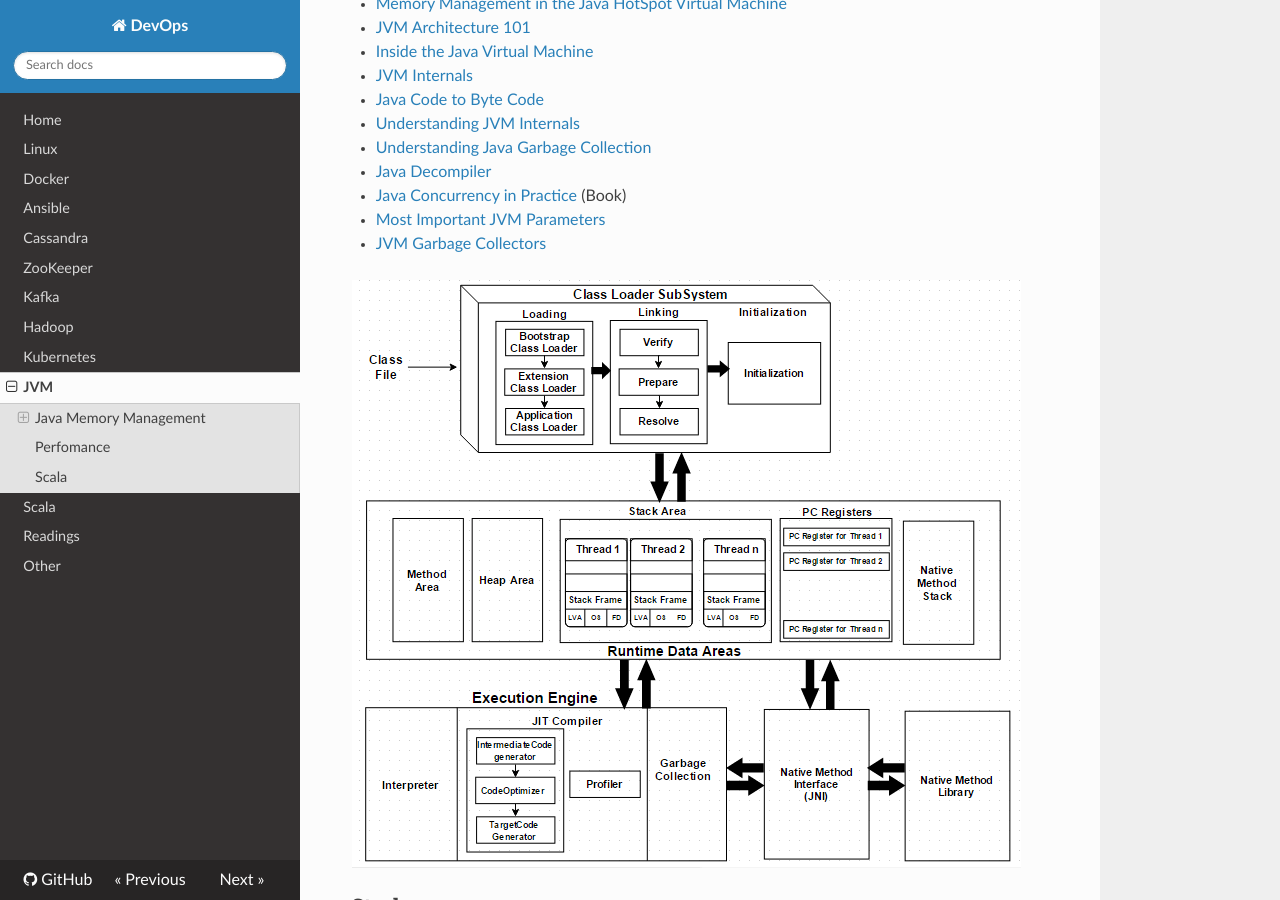
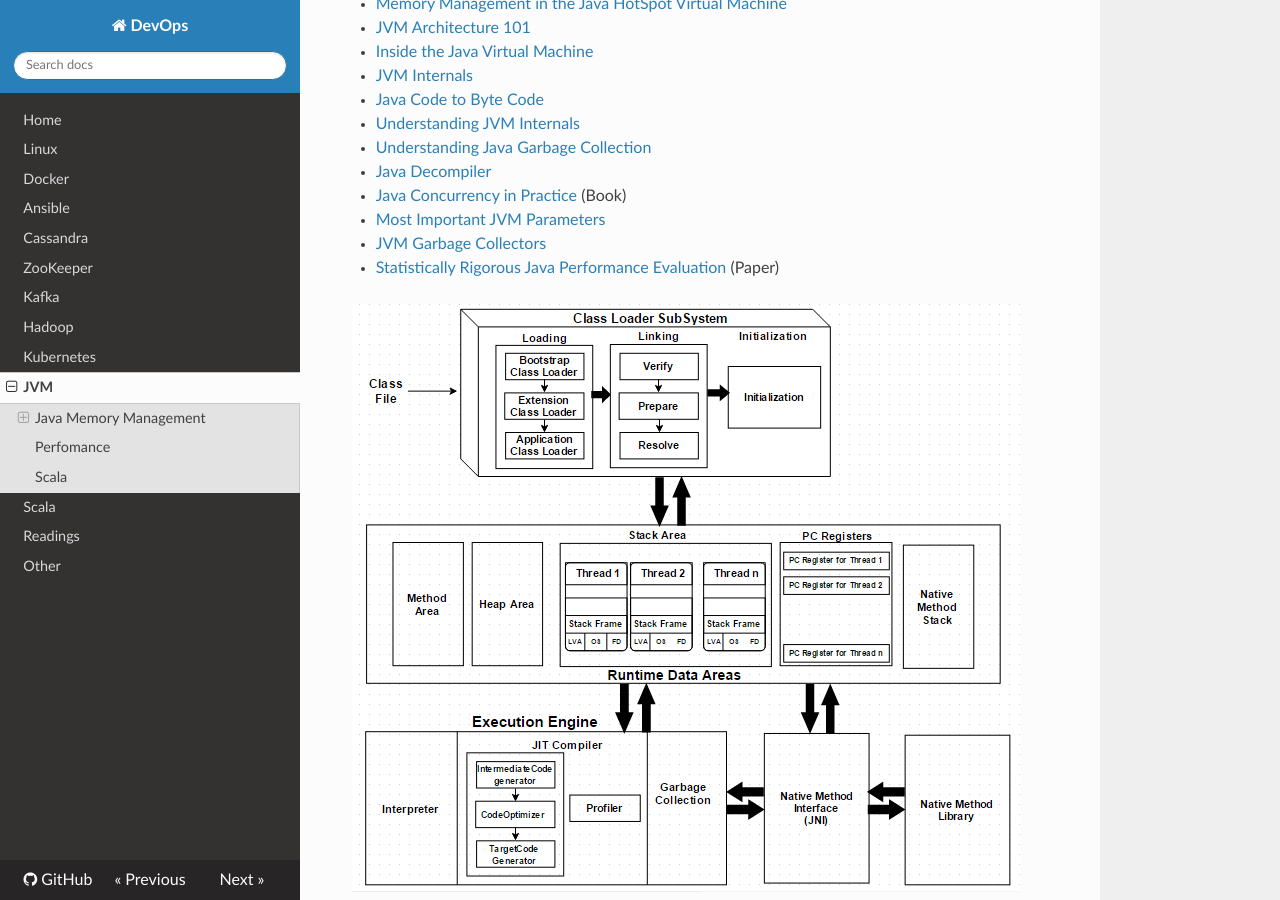
Before and after one commit to niqdev/devops, an MkDocs documentation site: the page built from docs/jvm.md, in a window 1280 px wide and 900 px high, scrolled down 320 px. Built offline with MkDocs 1.6.1, drawn with Linux system fonts in a browser that asks for light colours; nearby versions of some CDN libraries; old or Windows-style settings are respelled for this version of MkDocs.

Commit message:
doc: update jvm

```diff
--- a/docs/jvm.md
+++ b/docs/jvm.md
@@ -17,6 +17,7 @@ Resources
 * [Java Concurrency in Practice](http://jcip.net) (Book)
 * [Most Important JVM Parameters](https://www.baeldung.com/jvm-parameters)
 * [JVM Garbage Collectors](https://www.baeldung.com/jvm-garbage-collectors)
+* [Statistically Rigorous Java Performance Evaluation](https://dri.es/files/oopsla07-georges.pdf) (Paper)
 
 ![jvm-architecture](img/jvm-architecture.png)
 
```
